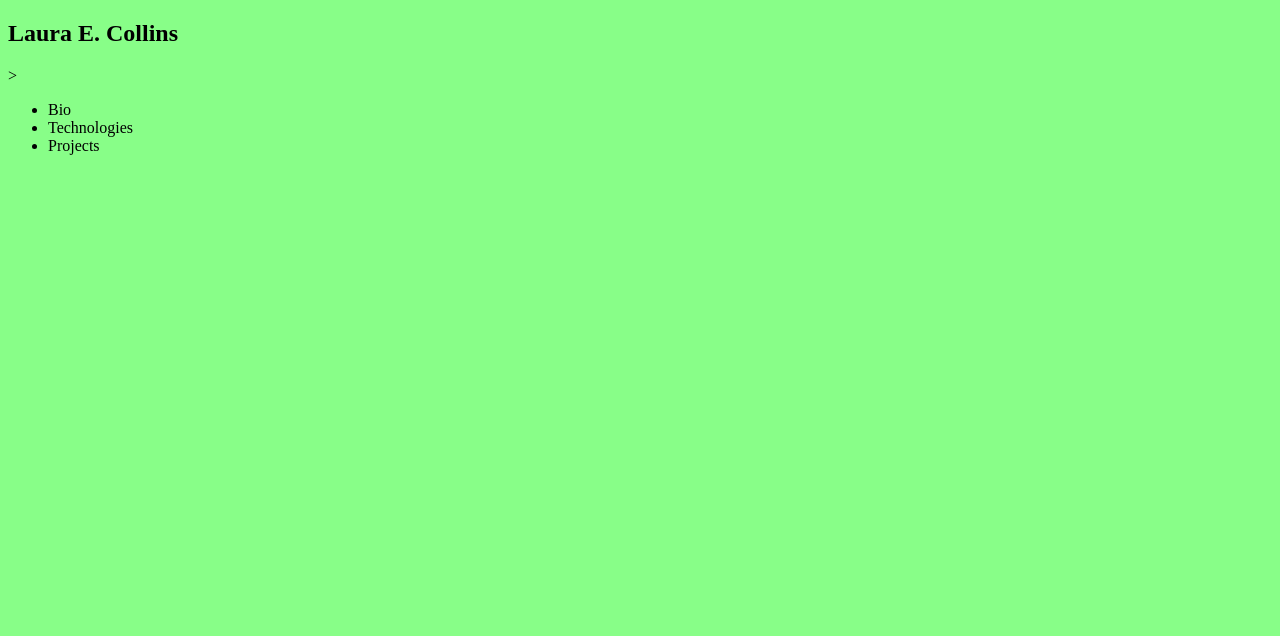
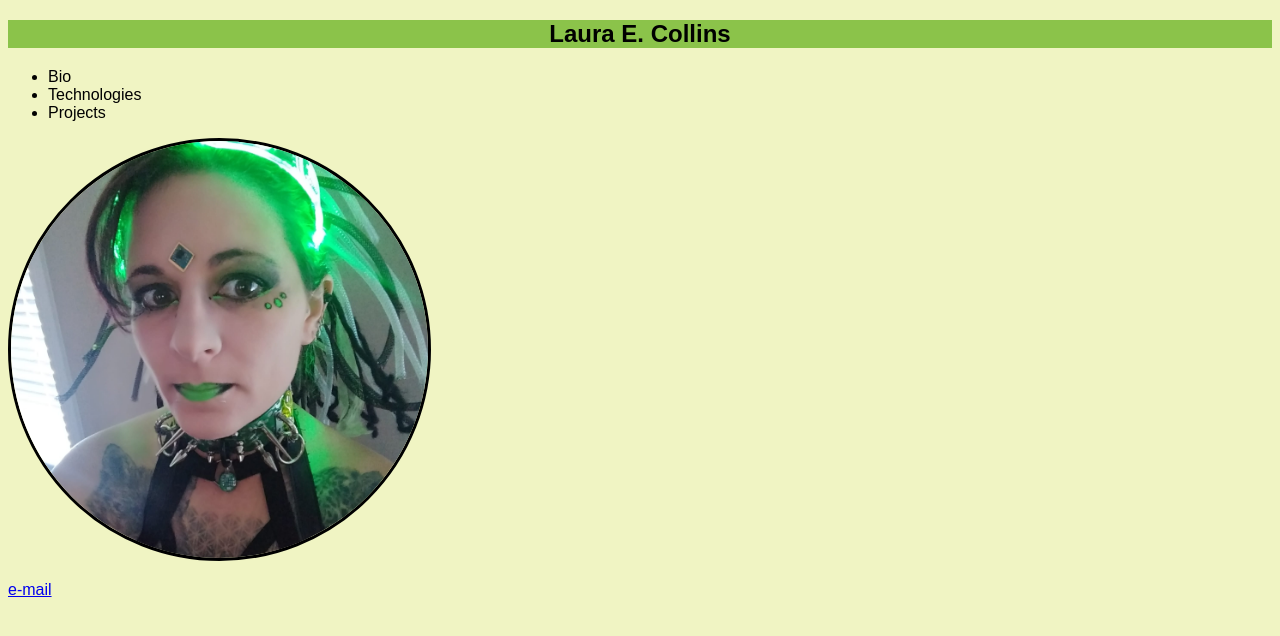
Before and after one commit to LaCollins/personal-bio-site, a plain HTML site: page index.html in a window 1280 px wide. Drawn offline with Linux system fonts and the light colour scheme.

Commit message:
added base html from assignment, some styling, and personal image

```diff
--- a/index.html
+++ b/index.html
@@ -10,7 +10,7 @@
 <body>
  <!-- Navigation -->
  <nav>
-    <h1>Laura E. Collins</h1>>
+    <h1>Laura E. Collins</h1>
     <ul id="navLinks">
       <li><a id="navToBio">Bio</a></li>
       <li><a id="navToTechnologies">Technologies</a></li>
@@ -21,16 +21,22 @@
 
   <!-- Primary View -->
   <div class="fullPage" id="bioPage">
+      <img src="./images/MyPhoto.jpg">
+
     <!-- TODO: Fill in bio info here: What is your background? Why do you want to go into development? What do you love about development? -->
   </div>
   <div class="fullPage" id="technologiesPage">
     <!-- TODO: Start an UL of all of the tools and technologies you've started learning so far. (You'll beef this page up later). -->
   </div>
-  <div class="fullPage" id="projectsPage"></div>
+  <div class="fullPage" id="projectsPage">
+
+  </div>
   <!-- End Primary View -->
 
   <!-- Footer -->
   <footer class="page-footer">
+    <p><a href="mailto:laura.e.collins1@gmail.com">e-mail</a></p>
+
     <!-- TODO: Fill in contact info here: Include things like email, LinkedIn, Twitter and GitHub links. -->
   </footer>
   <!-- End Footer -->
--- a/main.css
+++ b/main.css
@@ -1,3 +1,18 @@
 body {
-    background-color: #88fe88;
+    background-color: #f0f4c3;
+    font-family: Arial, Helvetica, sans-serif;
 }
+
+h1 {
+    background-color: #8BC34A;
+    text-align: center;
+}
+
+#biopage {
+    display: flex;
+}
+#bioPage img {
+    width: 33%;
+    border: 3px solid black;
+    border-radius: 20em;
+}
```
Also changed, not shown: images/MyPhoto.jpg (added).
